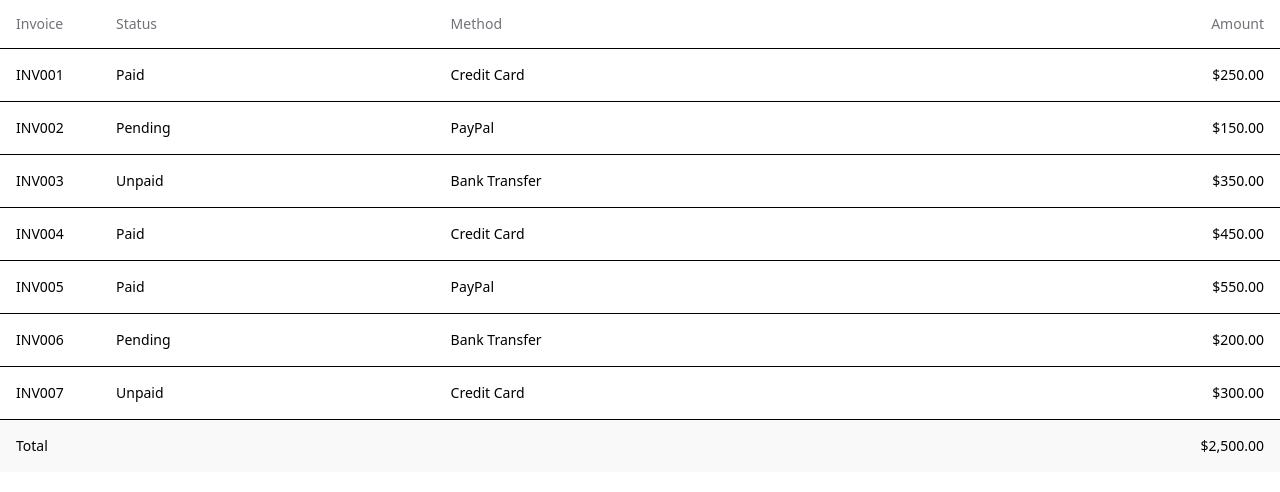
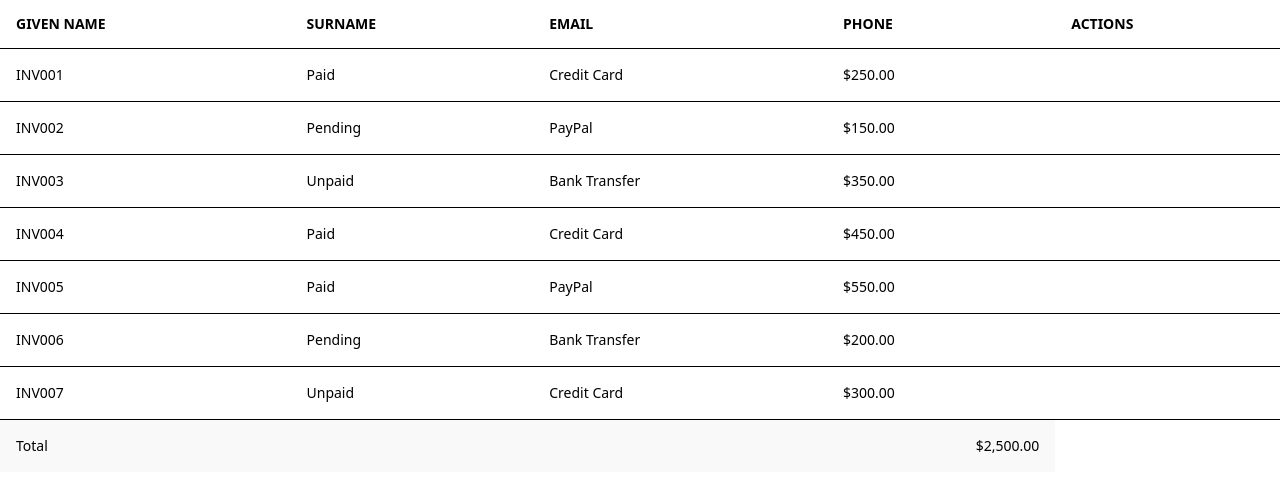
Before and after one commit to xxerick12xx/coding-sample, a React (Vite) app in the folder client/: page / in a window 1280 px wide. Shown: the top 492 px of the page. Built offline with nearby package versions, Linux system fonts and the light colour scheme.

Commit message:
table enhancements

```diff
--- a/client/src/pages/table-page/index.tsx
+++ b/client/src/pages/table-page/index.tsx
@@ -1,70 +1,26 @@
 import { Table } from "./../../ui";
-
-const invoices = [
-  {
-    invoice: "INV001",
-    paymentStatus: "Paid",
-    totalAmount: "$250.00",
-    paymentMethod: "Credit Card",
-  },
-  {
-    invoice: "INV002",
-    paymentStatus: "Pending",
-    totalAmount: "$150.00",
-    paymentMethod: "PayPal",
-  },
-  {
-    invoice: "INV003",
-    paymentStatus: "Unpaid",
-    totalAmount: "$350.00",
-    paymentMethod: "Bank Transfer",
-  },
-  {
-    invoice: "INV004",
-    paymentStatus: "Paid",
-    totalAmount: "$450.00",
-    paymentMethod: "Credit Card",
-  },
-  {
-    invoice: "INV005",
-    paymentStatus: "Paid",
-    totalAmount: "$550.00",
-    paymentMethod: "PayPal",
-  },
-  {
-    invoice: "INV006",
-    paymentStatus: "Pending",
-    totalAmount: "$200.00",
-    paymentMethod: "Bank Transfer",
-  },
-  {
-    invoice: "INV007",
-    paymentStatus: "Unpaid",
-    totalAmount: "$300.00",
-    paymentMethod: "Credit Card",
-  },
-];
+import { dummyData } from "./table-page.constant";
 
 function TablePage() {
   return (
+    <section>
       <Table>
         <Table.Header>
           <Table.Row>
-          <Table.Head className="w-[100px]">Invoice</Table.Head>
-          <Table.Head>Status</Table.Head>
-          <Table.Head>Method</Table.Head>
-          <Table.Head className="text-right">Amount</Table.Head>
+            <Table.Head>GIVEN NAME</Table.Head>
+            <Table.Head>SURNAME</Table.Head>
+            <Table.Head>EMAIL</Table.Head>
+            <Table.Head>PHONE</Table.Head>
+            <Table.Head>ACTIONS</Table.Head>
           </Table.Row>
         </Table.Header>
         <Table.Body>
-        {invoices.map((invoice) => (
-          <Table.Row key={invoice.invoice}>
-            <Table.Data className="font-medium">{invoice.invoice}</Table.Data>
-            <Table.Data>{invoice.paymentStatus}</Table.Data>
-            <Table.Data>{invoice.paymentMethod}</Table.Data>
-            <Table.Data className="text-right">
-              {invoice.totalAmount}
-            </Table.Data>
+          {dummyData.map((data) => (
+            <Table.Row key={data.invoice}>
+              <Table.Data>{data.invoice}</Table.Data>
+              <Table.Data>{data.paymentStatus}</Table.Data>
+              <Table.Data>{data.paymentMethod}</Table.Data>
+              <Table.Data>{data.totalAmount}</Table.Data>
             </Table.Row>
           ))}
         </Table.Body>
@@ -75,6 +31,7 @@ function TablePage() {
           </Table.Row>
         </Table.Footer>
       </Table>
+    </section>
   );
 }
 
--- /dev/null
+++ b/client/src/pages/table-page/table-page.constant.ts
@@ -0,0 +1,44 @@
+export const dummyData = [
+  {
+    invoice: "INV001",
+    paymentStatus: "Paid",
+    totalAmount: "$250.00",
+    paymentMethod: "Credit Card",
+  },
+  {
+    invoice: "INV002",
+    paymentStatus: "Pending",
+    totalAmount: "$150.00",
+    paymentMethod: "PayPal",
+  },
+  {
+    invoice: "INV003",
+    paymentStatus: "Unpaid",
+    totalAmount: "$350.00",
+    paymentMethod: "Bank Transfer",
+  },
+  {
+    invoice: "INV004",
+    paymentStatus: "Paid",
+    totalAmount: "$450.00",
+    paymentMethod: "Credit Card",
+  },
+  {
+    invoice: "INV005",
+    paymentStatus: "Paid",
+    totalAmount: "$550.00",
+    paymentMethod: "PayPal",
+  },
+  {
+    invoice: "INV006",
+    paymentStatus: "Pending",
+    totalAmount: "$200.00",
+    paymentMethod: "Bank Transfer",
+  },
+  {
+    invoice: "INV007",
+    paymentStatus: "Unpaid",
+    totalAmount: "$300.00",
+    paymentMethod: "Credit Card",
+  },
+];
--- a/client/src/ui/table.tsx
+++ b/client/src/ui/table.tsx
@@ -64,7 +64,7 @@ const Head = React.forwardRef<
 >(({ className, ...props }, ref) => (
   <th
     ref={ref}
-    className={`h-12 px-4 text-left align-middle font-medium text-muted-foreground [&:has([role=checkbox])]:pr-0 ${className}`}
+    className={`h-12 px-4 text-left align-middle font-bold [&:has([role=checkbox])]:pr-0 ${className}`}
     {...props}
   />
 ));
```
Lines whose indentation alone changed are shown as unchanged.
